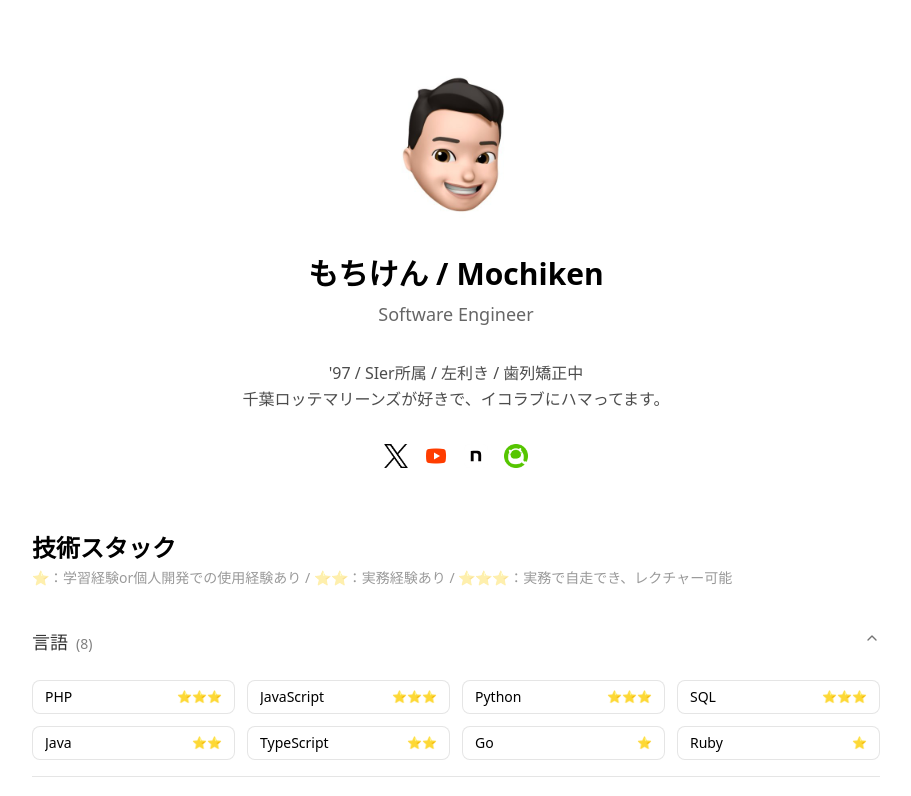
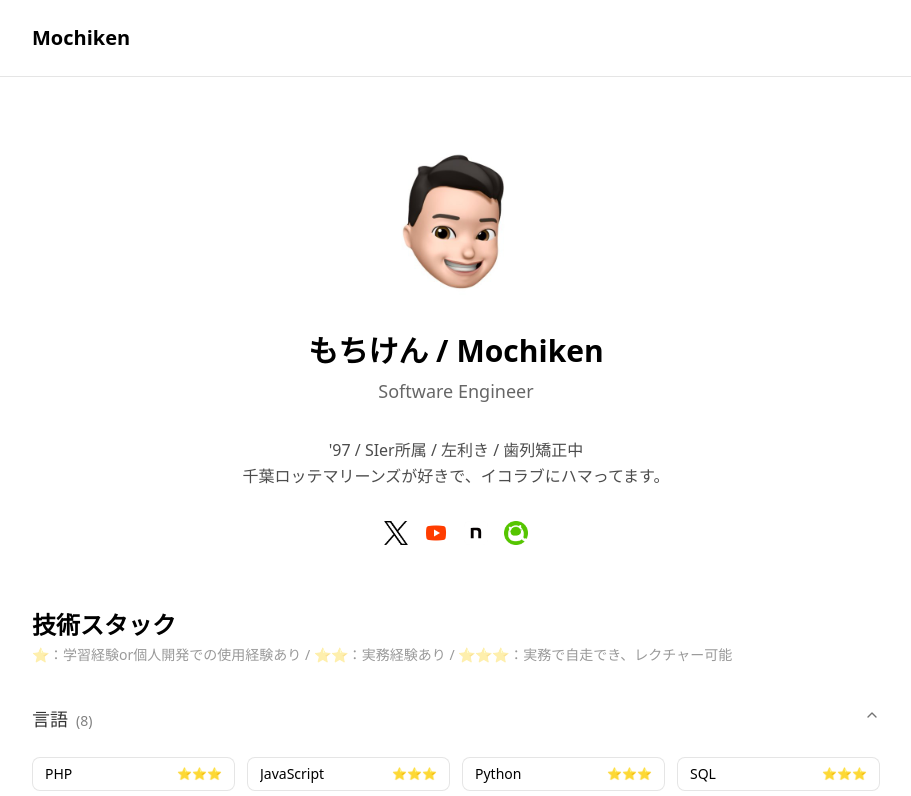
Before and after one commit to nekihcom/portfolio, a Next.js app: page /profile in a window 1280 px wide. Shown: the top 796 px of the page, without its empty margins (184-1095 px from the left). Built offline with nearby package versions, Linux system fonts and the light colour scheme.

Commit message:
feat: 共通ヘッダーコンポーネントを追加
- サイト全体に表示するヘッダーコンポーネントを作成
- ロゴ/サイト名をトップページへのリンクとして表示
- ルートレイアウトにヘッダーを統合

```diff
--- a/src/app/layout.tsx
+++ b/src/app/layout.tsx
@@ -2,6 +2,7 @@ import type { Metadata } from "next";
 import { Geist, Geist_Mono } from "next/font/google";
 import "./globals.css";
 import { ScrollToTop } from "@/components/common/ScrollToTop";
+import { Header } from "@/components/layout/Header";
 import { Footer } from "@/components/layout/Footer";
 
 const geistSans = Geist({
@@ -29,6 +30,7 @@ export default function RootLayout({
       <body
         className={`${geistSans.variable} ${geistMono.variable} antialiased`}
       >
+        <Header />
         {children}
         <Footer />
         <ScrollToTop />
--- /dev/null
+++ b/src/components/layout/Header.tsx
@@ -0,0 +1,17 @@
+import Link from "next/link";
+import { profile } from "@/constants/profile";
+
+export function Header() {
+  return (
+    <header className="border-b border-black/10 bg-white dark:border-white/10 dark:bg-black">
+      <div className="mx-auto w-full max-w-4xl px-4 py-4 sm:px-6 sm:py-6">
+        <Link
+          href="/"
+          className="text-lg font-semibold text-black transition-opacity hover:opacity-70 dark:text-white sm:text-xl"
+        >
+          {profile.name.split(" / ")[1]}
+        </Link>
+      </div>
+    </header>
+  );
+}
```
